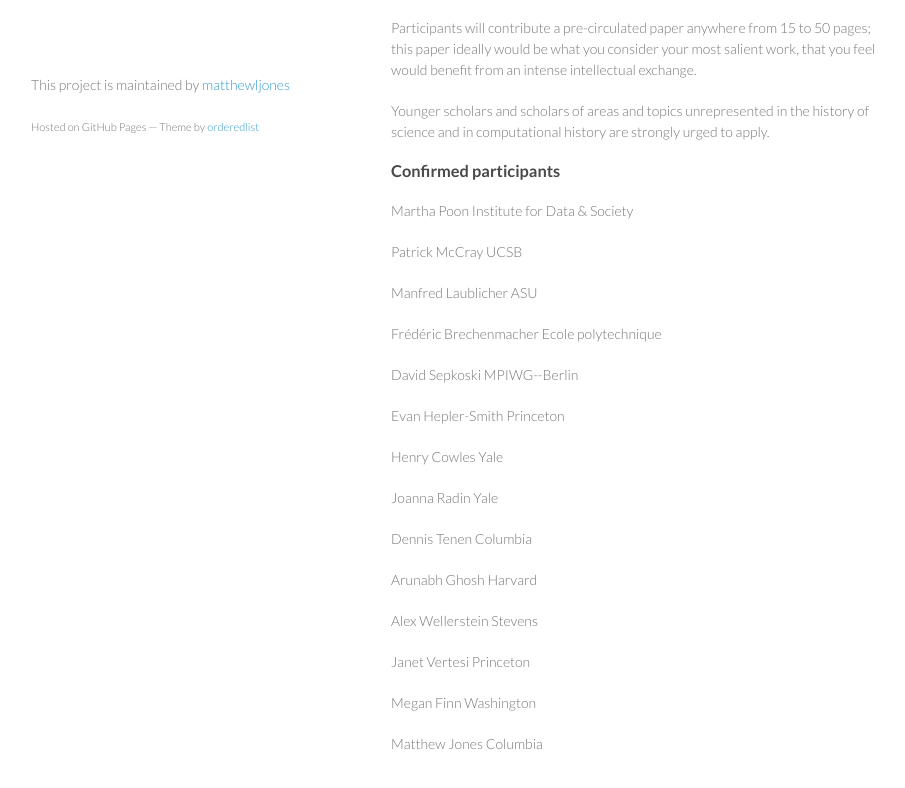
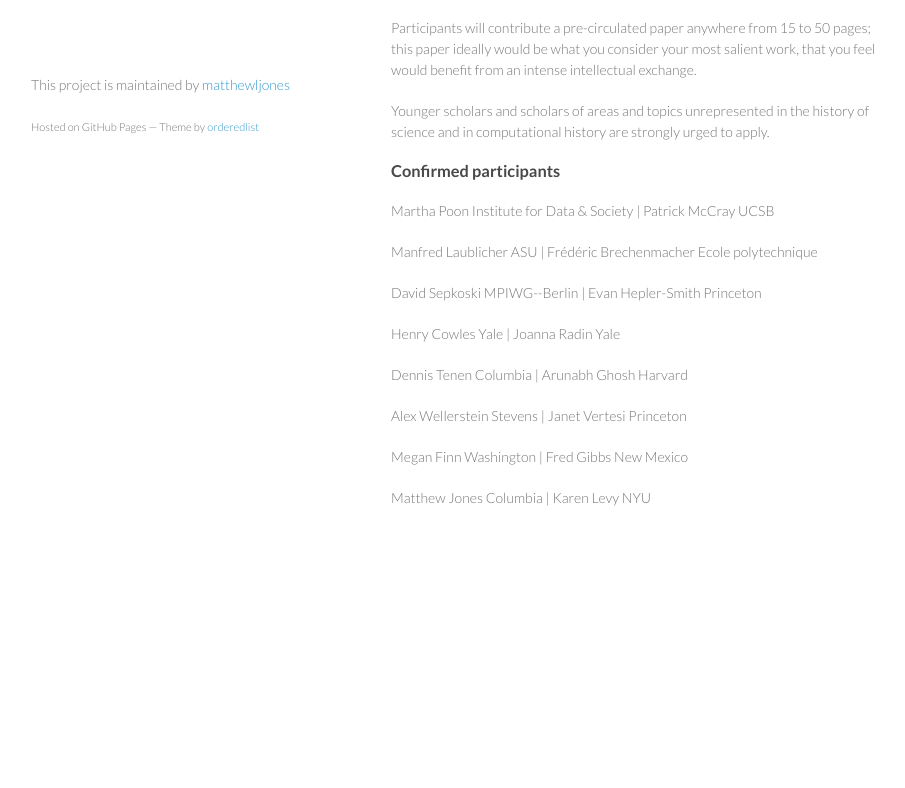
Before and after one commit to matthewljones/datahist, a plain HTML site: page index.html in a window 1280 px wide. Shown: the part 594-1382 px from the top of the page, without its empty margins (179-1084 px from the left). After the commit the page ends 1172 px from the top, so only its background shows below. Drawn offline with Linux system fonts and the light colour scheme.

```diff
--- a/index.html
+++ b/index.html
@@ -42,33 +42,21 @@
 <h3>
 <a id="confirmed-participants" class="anchor" href="#confirmed-participants" aria-hidden="true"><span class="octicon octicon-link"></span></a>Confirmed participants</h3>
 
-<p>Martha Poon Institute for Data &amp; Society</p>
+<p>Martha Poon Institute for Data &amp; Society | Patrick McCray   UCSB</p>
 
-<p>Patrick McCray  UCSB</p>
+<p>Manfred Laublicher  ASU | Frédéric Brechenmacher  Ecole polytechnique</p>
 
-<p>Manfred Laublicher  ASU</p>
+<p>David   Sepkoski    MPIWG--Berlin | Evan Hepler-Smith   Princeton</p>
 
-<p>Frédéric Brechenmacher    Ecole polytechnique</p>
+<p>Henry   Cowles  Yale | Joanna Radin Yale</p>
 
-<p>David   Sepkoski    MPIWG--Berlin</p>
+<p>Dennis Tenen    Columbia | Arunabh  Ghosh   Harvard</p>
 
-<p>Evan Hepler-Smith   Princeton</p>
+<p>Alex Wellerstein    Stevens | Janet Vertesi   Princeton</p>
 
-<p>Henry   Cowles  Yale</p>
+<p>Megan Finn   Washington | Fred Gibbs  New Mexico</p>
 
-<p>Joanna Radin    Yale</p>
-
-<p>Dennis Tenen    Columbia</p>
-
-<p>Arunabh Ghosh   Harvard</p>
-
-<p>Alex Wellerstein    Stevens</p>
-
-<p>Janet Vertesi   Princeton</p>
-
-<p>Megan Finn   Washington</p>
-
-<p>Matthew Jones Columbia</p>
+<p>Matthew Jones Columbia | Karen Levy   NYU</p>
       </section>
       <footer>
         <p>This project is maintained by <a href="https://github.com/matthewljones">matthewljones</a></p>
```
Also changed, not shown: params.json (+1 -1 lines).
